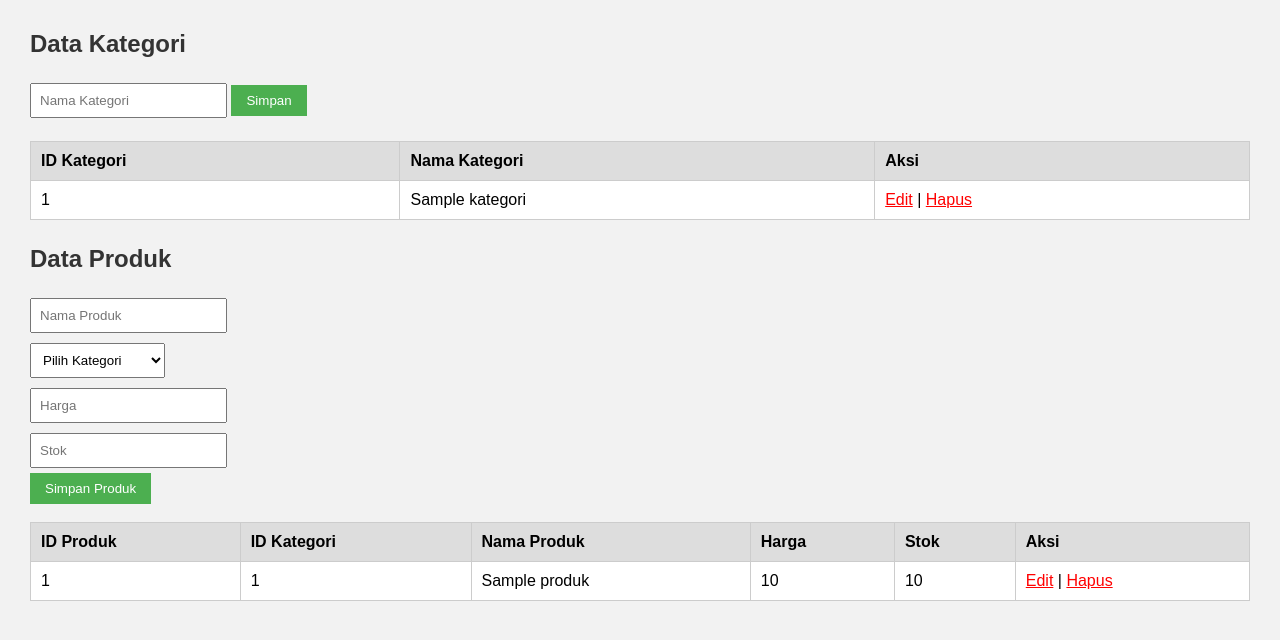
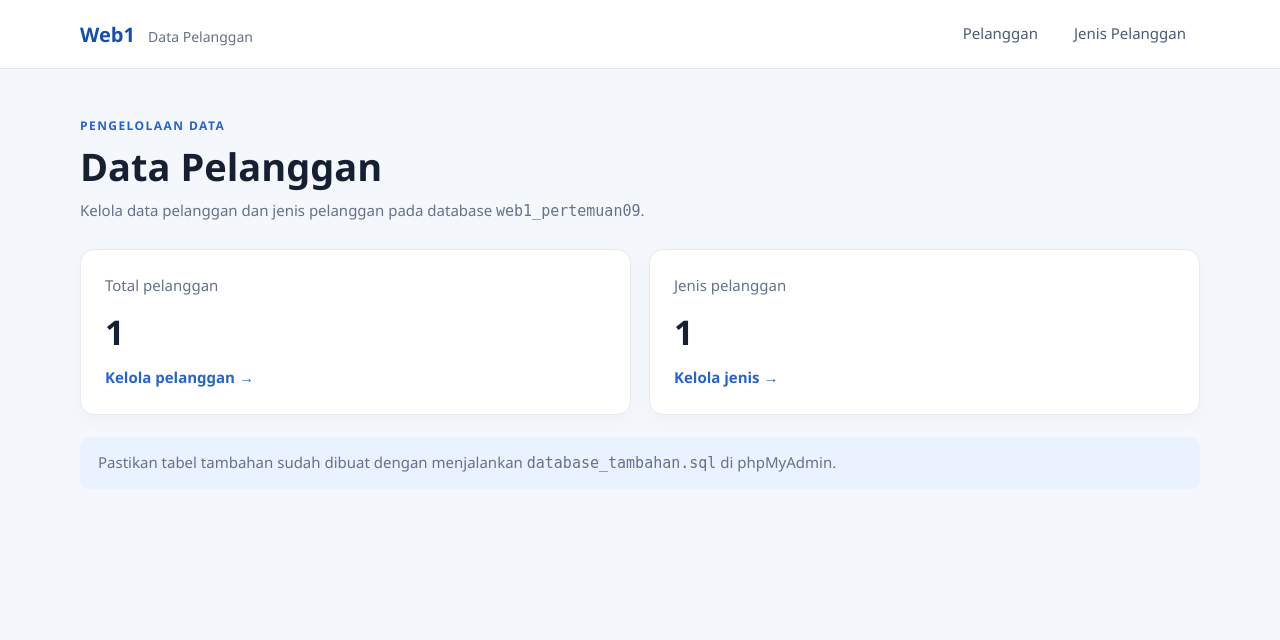
Before and after one commit to indahindriani6383-maker/web1_pertemuan09_IndahIndriani_25012041, a PHP site: page / in a window 1280 px wide. Shown: the top 640 px of the page. Run offline with PHP 8.4, Linux system fonts and the light colour scheme; tables that the repository leaves empty or names only in its code hold one stand-in row (values such as "Sample post"); a stand-in replaces the project's code that opens the database connection.

Commit message:
Add files via upload

```diff
--- a/index.php
+++ b/index.php
@@ -1,290 +1,37 @@
 <?php
-include "koneksi.php";
-// Edit kategori
-if (isset($_POST['edit_kategori'])) {
-    $id = $_POST['id_kategori'];
-    $nama = $_POST['nama_kategori'];
-
-    mysqli_query($conn, "UPDATE kategori SET nama_kategori='$nama'
-    WHERE id_kategori='$id'");
-
-    $pesan = "Kategori berhasil diubah";
-}
-
-// Edit produk
-if (isset($_POST['edit_produk'])) {
-    $id = $_POST['id_produk'];
-    $nama = $_POST['nama_produk'];
-    $kategori = $_POST['id_kategori'];
-    $harga = $_POST['harga'];
-    $stok = $_POST['stok'];
-
-    mysqli_query($conn, "UPDATE produk SET
-    nama_produk='$nama',
-    id_kategori='$kategori',
-    harga='$harga',
-    stok='$stok'
-    WHERE id_produk='$id'");
-
-    $pesan = "Produk berhasil diubah";
-}
-
-$pesan = "";
-
-// Tambah kategori
-if (isset($_POST['tambah_kategori'])) {
-    $nama = $_POST['nama_kategori'];
-
-    mysqli_query($conn, "INSERT INTO kategori (nama_kategori) VALUES ('$nama')");
-    $pesan = "Kategori berhasil ditambahkan";
-}
-
-// Hapus kategori
-if (isset($_GET['hapus_kategori'])) {
-    $id = $_GET['hapus_kategori'];
-
-    mysqli_query($conn, "DELETE FROM kategori WHERE id_kategori='$id'");
-    $pesan = "Kategori berhasil dihapus";
-}
-
-// Tambah produk
-if (isset($_POST['tambah_produk'])) {
-    $nama = $_POST['nama_produk'];
-    $kategori = $_POST['id_kategori'];
-    $harga = $_POST['harga'];
-    $stok = $_POST['stok'];
-
-    mysqli_query($conn, "INSERT INTO produk
-    (id_kategori, nama_produk, harga, stok)
-    VALUES ('$kategori', '$nama', '$harga', '$stok')");
-
-    $pesan = "Produk berhasil ditambahkan";
-}
-
-// Hapus produk
-if (isset($_GET['hapus_produk'])) {
-    $id = $_GET['hapus_produk'];
-
-    mysqli_query($conn, "DELETE FROM produk WHERE id_produk='$id'");
-    $pesan = "Produk berhasil dihapus";
-}
-
-// Ambil data kategori
-$data_kategori = mysqli_query($conn, "SELECT * FROM kategori");
-
-// Ambil data produk
-$data_produk = mysqli_query($conn, "
-    SELECT produk.*, kategori.nama_kategori
-    FROM produk
-    JOIN kategori ON produk.id_kategori = kategori.id_kategori
-");
+require __DIR__ . '/config.php';
+$jumlahPelanggan = (int)$pdo->query('SELECT COUNT(*) FROM pelanggan')->fetchColumn();
+$jumlahJenis = (int)$pdo->query('SELECT COUNT(*) FROM jenis_pelanggan')->fetchColumn();
 ?>
-
-<!DOCTYPE html>
-<html>
+<!doctype html>
+<html lang="id">
 <head>
-    <title>Data Kategori dan Produk</title>
-
-    <style>
-        body {
-            font-family: Arial;
-            margin: 30px;
-            background: #f2f2f2;
-        }
-
-        h2 {
-            color: #333;
-        }
-
-        table {
-            width: 100%;
-            border-collapse: collapse;
-            background: white;
-            margin-bottom: 25px;
-        }
-
-        th, td {
-            border: 1px solid #ccc;
-            padding: 10px;
-            text-align: left;
-        }
-
-        th {
-            background: #ddd;
-        }
-
-        input, select {
-            padding: 8px;
-            margin: 5px 0;
-        }
-
-        button {
-            padding: 8px 15px;
-            background: #4CAF50;
-            color: white;
-            border: none;
-            cursor: pointer;
-        }
-
-        a {
-            color: red;
-        }
-    </style>
+    <meta charset="utf-8">
+    <meta name="viewport" content="width=device-width, initial-scale=1">
+    <title>Data Pelanggan - Web1</title>
+    <link rel="stylesheet" href="style.css">
 </head>
-
 <body>
-
-<h2>Data Kategori</h2>
-
-<p><?php echo $pesan; ?></p>
-
-<form method="POST">
-    <input type="text" name="nama_kategori" placeholder="Nama Kategori" required>
-    <button type="submit" name="tambah_kategori">Simpan</button>
-</form>
-<?php
-if (isset($_GET['edit_kategori'])) {
-    $id = $_GET['edit_kategori'];
-
-    $hasil = mysqli_query($conn, "SELECT * FROM kategori WHERE id_kategori='$id'");
-    $edit = mysqli_fetch_assoc($hasil);
-?>
-
-<h3>Edit Kategori</h3>
-
-<form method="POST">
-    <input type="hidden" name="id_kategori"
-    value="<?php echo $edit['id_kategori']; ?>">
-
-    <input type="text" name="nama_kategori"
-    value="<?php echo $edit['nama_kategori']; ?>" required>
-
-    <button type="submit" name="edit_kategori">Update Kategori</button>
-</form>
-
-<?php } ?>
-
-<br>
-
-<table>
-    <tr>
-        <th>ID Kategori</th>
-        <th>Nama Kategori</th>
-        <th>Aksi</th>
-    </tr>
-
-    <?php while ($kategori = mysqli_fetch_assoc($data_kategori)) { ?>
-    <tr>
-        <td><?php echo $kategori['id_kategori']; ?></td>
-        <td><?php echo $kategori['nama_kategori']; ?></td>
-        <td>
-    <a href="?edit_kategori=<?php echo $kategori['id_kategori']; ?>">Edit</a> |
-
-    <a href="?hapus_kategori=<?php echo $kategori['id_kategori']; ?>"
-    onclick="return confirm('Hapus kategori?')">Hapus</a>
-</td>
-    </tr>
-    <?php } ?>
-</table>
-
-<h2>Data Produk</h2>
-
-<form method="POST">
-    <input type="text" name="nama_produk" placeholder="Nama Produk" required>
-    <br>
-
-    <select name="id_kategori" required>
-        <option value="">Pilih Kategori</option>
-
-        <?php
-        $pilihan = mysqli_query($conn, "SELECT * FROM kategori");
-        while ($k = mysqli_fetch_assoc($pilihan)) {
-        ?>
-            <option value="<?php echo $k['id_kategori']; ?>">
-                <?php echo $k['nama_kategori']; ?>
-            </option>
-        <?php } ?>
-    </select>
-    <br>
-
-    <input type="number" name="harga" placeholder="Harga" required>
-    <br>
-
-    <input type="number" name="stok" placeholder="Stok" required>
-    <br>
-
-    <button type="submit" name="tambah_produk">Simpan Produk</button>
-</form>
-<?php
-if (isset($_GET['edit_produk'])) {
-    $id = $_GET['edit_produk'];
-
-    $hasil = mysqli_query($conn, "SELECT * FROM produk WHERE id_produk='$id'");
-    $edit = mysqli_fetch_assoc($hasil);
-?>
-
-<h3>Edit Produk</h3>
-
-<form method="POST">
-
-    <input type="hidden" name="id_produk"
-    value="<?php echo $edit['id_produk']; ?>">
-
-    <input type="text" name="nama_produk"
-    value="<?php echo $edit['nama_produk']; ?>" required>
-
-    <select name="id_kategori" required>
-        <?php
-        $pilihan = mysqli_query($conn, "SELECT * FROM kategori");
-
-        while ($k = mysqli_fetch_assoc($pilihan)) {
-        ?>
-            <option value="<?php echo $k['id_kategori']; ?>"
-            <?php if ($k['id_kategori'] == $edit['id_kategori']) echo "selected"; ?>>
-                <?php echo $k['nama_kategori']; ?>
-            </option>
-        <?php } ?>
-    </select>
-
-    <input type="number" name="harga"
-    value="<?php echo $edit['harga']; ?>" required>
-
-    <input type="number" name="stok"
-    value="<?php echo $edit['stok']; ?>" required>
-
-    <button type="submit" name="edit_produk">Update Produk</button>
-
-</form>
-
-<?php } ?>
-<br>
-
-<table>
-    <tr>
-        <th>ID Produk</th>
-        <th>ID Kategori</th>
-        <th>Nama Produk</th>
-        <th>Harga</th>
-        <th>Stok</th>
-        <th>Aksi</th>
-    </tr>
-
-    <?php while ($produk = mysqli_fetch_assoc($data_produk)) { ?>
-    <tr>
-        <td><?php echo $produk['id_produk']; ?></td>
-        <td><?php echo $produk['id_kategori']; ?></td>
-        <td><?php echo $produk['nama_produk']; ?></td>
-        <td><?php echo $produk['harga']; ?></td>
-        <td><?php echo $produk['stok']; ?></td>
-        <td>
-    <a href="?edit_produk=<?php echo $produk['id_produk']; ?>">Edit</a> |
-
-    <a href="?hapus_produk=<?php echo $produk['id_produk']; ?>"
-    onclick="return confirm('Hapus produk?')">Hapus</a>
-</td>
-    </tr>
-    <?php } ?>
-</table>
-
+<header class="topbar">
+    <div class="container nav">
+        <a class="brand" href="index.php">Web1 <span>Data Pelanggan</span></a>
+        <nav>
+            <a href="pelanggan.php">Pelanggan</a>
+            <a href="jenis_pelanggan.php">Jenis Pelanggan</a>
+        </nav>
+    </div>
+</header>
+<main class="container">
+    <section class="hero">
+        <p class="eyebrow">PENGELOLAAN DATA</p>
+        <h1>Data Pelanggan</h1>
+        <p>Kelola data pelanggan dan jenis pelanggan pada database <code>web1_pertemuan09</code>.</p>
+    </section>
+    <section class="stats">
+        <article class="stat"><span>Total pelanggan</span><strong><?= $jumlahPelanggan ?></strong><a href="pelanggan.php">Kelola pelanggan →</a></article>
+        <article class="stat"><span>Jenis pelanggan</span><strong><?= $jumlahJenis ?></strong><a href="jenis_pelanggan.php">Kelola jenis →</a></article>
+    </section>
+    <p class="notice">Pastikan tabel tambahan sudah dibuat dengan menjalankan <code>database_tambahan.sql</code> di phpMyAdmin.</p>
+</main>
 </body>
 </html>
```
Also changed, not shown: edit_pelanggan.php (added, +72 -0 lines), hapus_pelanggan (1).php (added, +15 -0 lines), hapus_pelanggan.php (added, +15 -0 lines), jenis_pelanggan.php (added, +85 -0 lines), pelanggan.php (added, +61 -0 lines), style.css (added, +1 -0 lines), tambah_pelanggan.php (added, +63 -0 lines), README_PETUNJUK.txt (added).
